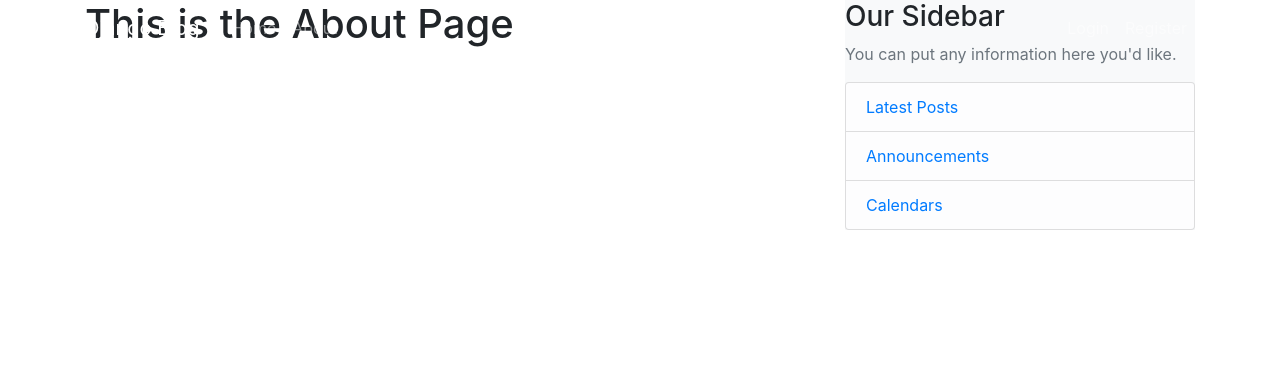
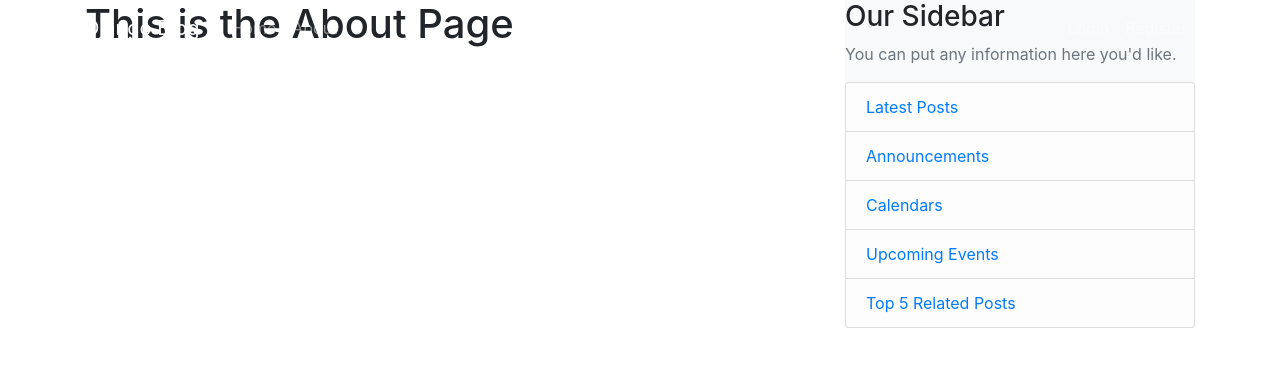
Before and after one commit to Barnez299/djangoblog, a Django app: page /about/ in a window 1280 px wide. Shown: the top 367 px of the page. Run offline with Django 3.2, Linux system fonts and the light colour scheme; some libraries are stand-ins or nearby versions.

Commit message:
refactor models

```diff
--- a/blogapp/models.py
+++ b/blogapp/models.py
@@ -1,6 +1,6 @@
 from django.db import models
 from django.utils import timezone
-from django.contrib.auth.models import User, AbstractUser
+from django.contrib.auth.models import AbstractUser
 
 
 
--- a/blogapp/templates/blogapp/base.html
+++ b/blogapp/templates/blogapp/base.html
@@ -52,6 +52,8 @@
                 <li class="list-group-item list-group-item-light"><a class='list-group-item-link' href='#'>Latest Posts</a></li>
                 <li class="list-group-item list-group-item-light"><a class='list-group-item-link' href='#'>Announcements</a></li>
                 <li class="list-group-item list-group-item-light"><a class='list-group-item-link' href='#'>Calendars</a></li>
+                <li class="list-group-item list-group-item-light"><a class='list-group-item-link' href='#'>Upcoming Events</a></li>
+                <li class="list-group-item list-group-item-light"><a class='list-group-item-link' href='#'>Top 5 Related Posts</a></li>
               </ul>
             </p>
           </div>
--- a/blogapp/views.py
+++ b/blogapp/views.py
@@ -22,12 +22,10 @@
 # Create your views here.
 
 def home(request):
+    posts = Post.objects.all()
 
-    context = {
-        'posts': posts,
-    }
 
-    return render(request, 'blogapp/index.html', context)
+    return render(request, 'blogapp/index.html', {'posts': posts})
 
 def about(request):
     return render(request, 'blogapp/about.html')
```
Also changed, not shown: blogapp/migrations/0001_initial.py.
